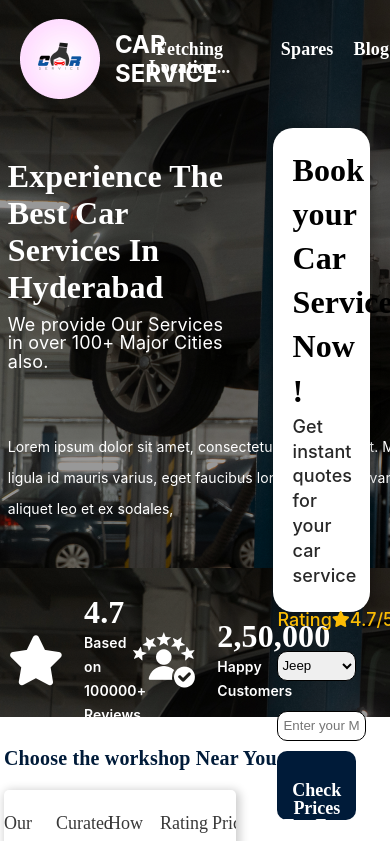
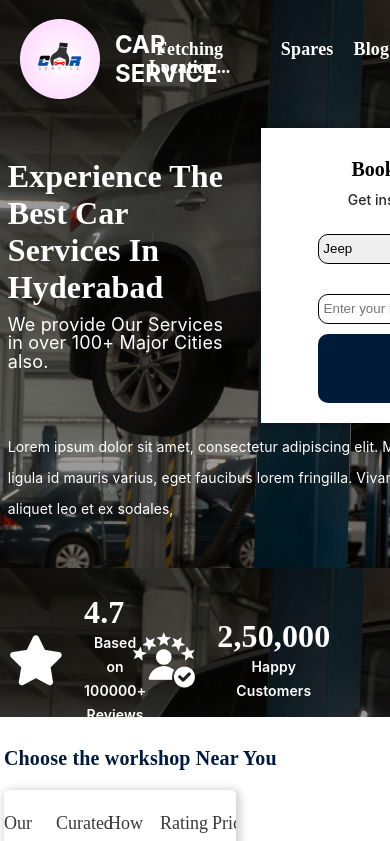
Before and after one commit to Akash8377/car-service, a React (Create React App) app: page / in a window 390 px wide. Shown: the top 841 px of the page. Built offline with nearby package versions, Linux system fonts and the light colour scheme; no server answers; some icons are missing.

Commit message:
file added

```diff
--- a/src/Components/Service/Coupon.js
+++ b/src/Components/Service/Coupon.js
@@ -1,8 +1,10 @@
 import React, { useState } from 'react';
 import PropTypes from 'prop-types';
+import image112 from '../../image/112.png'
 import axios from 'axios';
 import { Modal, Button } from 'react-bootstrap'; // Import Button component from react-bootstrap
 import '../../style/Coupon.css';
+import {Link} from 'react-router-dom'
 
 export function MenuModal(props) {
   const [couponCode, setCouponCode] = useState('');
@@ -67,6 +69,20 @@ export function MenuModal(props) {
         <div className="availabe-coupon-text" style={{ marginTop: '10px' }}>
           AVAILABLE COUPONS
         </div>
+        <div className='coupon-1-main'>
+        <div className="top3">
+            <img src="./Image/2.png" alt="" height="50px" width="50px"/>
+            <h3 >CAR SERVICE</h3>
+          </div>
+          <p className='coupon-main-para-1'>Flat 10% OFF on Scheduled Services, AC, Brakes, Detailing & Cleaning.</p>
+          <Link className="term-condition-coupon" to="/term-condition" style={{ textDecoration: 'none', color: '#001B39', fontWeight: 700 }}>VIEW T&C</Link>
+
+
+
+          <p className='coupon-main-para-1'>*Applicable with any Periodic Service  Detailing Service.</p>
+
+
+        </div>
       </Modal.Body>
       <Modal.Footer>
         <Button variant="secondary" onClick={props.onHide}>
--- a/src/index.css
+++ b/src/index.css
@@ -172,9 +172,12 @@ code {
   line-height: normal;
   letter-spacing: 0.113px;
   margin: 0;
+  align-items: center;
+
 }
 .top12 p {
   color: #fff;
+  text-align: center;
   font-family: Inter;
   font-size: 14px;
   font-style: normal;
@@ -183,53 +186,96 @@ code {
   letter-spacing: 0.09px;
   margin: 0;
 }
-
+/* Base styles for .top13 */
 .top13 {
-  width: 25%;
-  height: 484px;
+  width: 100%;
+  max-width: 400px; /* Adjust this value based on your design */
+  height: auto;
   border-radius: 20px;
   background: #fff;
   box-shadow: 0px 0px 8px 2px rgba(0, 0, 0, 0.25);
+
+margin-left: 65%;
+  padding: 20px;
+  text-align: center;
   position: fixed;
-  right: 20px;
 }
 
+/* Styles for .top14 */
 .top14 {
-  padding-top: 20px;
-  padding-left: 20px;
+  padding-top: 10px;
 }
+
 .top14 h3 {
   color: #000;
   font-family: Poppins;
-  font-size: 32px;
-  font-style: normal;
+  font-size: 24px; /* Adjust font size as needed */
   font-weight: 600;
-  line-height: 138.5%; /* 44.32px */
-  letter-spacing: 0.113px;
-  width: 70%;
   margin: 0;
 }
 
 .top14 p {
   color: #282828;
   font-family: Inter;
-  font-size: 18px;
-  font-style: normal;
+  font-size: 16px; /* Adjust font size as needed */
   font-weight: 500;
-  line-height: 24.84px; /* 138% */
-  letter-spacing: 0.09px;
   margin: 0;
-  width: 60%;
-  margin-top: 2px;
+  margin-top: 10px;
 }
+
+/* Styles for .top15 */
+.top15 {
+  margin-top: 20px;
+}
+
+.top15 p {
+  color: #282828;
+  font-family: Inter;
+  font-size: 16px; /* Adjust font size as needed */
+  font-weight: 500;
+  margin: 0;
+}
+
+/* Styles for .top16 */
+.top16 {
+  margin-top: 20px;
+}
+
+/* Responsive media query */
+@media screen and (max-width: 600px) {
+  .top13 {
+    max-width: 100%;
+    height: auto;
+    border-radius: 0;
+  }
+
+  .top14 h3 {
+    font-size: 20px; /* Adjust font size for smaller screens */
+    width: 100%;
+  }
+
+  .top14 p {
+    font-size: 14px; /* Adjust font size for smaller screens */
+    width: 100%;
+  }
+
+  .top15 p {
+    font-size: 14px; /* Adjust font size for smaller screens */
+  }
+
+  .top16 {
+    margin-top: 10px;
+  }
+}
+
 
 .top15 {
   margin-top: 2px;
-  margin-left: 5%;
+  margin-left: 28%;
   width: 40%;
   display: flex;
   justify-content: space-between;
-  align-items: center;
+
 }
 .top15 p {
   color: #fbbc04;
--- a/src/style/Coupon.css
+++ b/src/style/Coupon.css
@@ -1,16 +1,42 @@
-.Find_Work_Modal{
-    text-align: center;
-}
-.coupon-text-main{
+.Find_Work_Modal {}
+
+.coupon-text-main {
 
     background-color: #D9D9D9;
-    height:30px;
+    height: 30px;
     border-radius: 6px;
 }
-.availabe-coupon-text{
+
+.availabe-coupon-text {
+    font-family: Poppins;
+    font-size: 18px;
+    font-weight: 700;
+    line-height: 27px;
+    letter-spacing: 0.18000000715255737px;
+    text-align: left;
+    color: #001B39;
 
 }
-.coupon-input-check{
+
+.coupon-1-main {
+    border: 1px solid #001B39;
+    border-radius: 5px;
+    padding-left: 10px;
+    background-color: #EEEEEE;
+}
+
+.term-condition-coupon {
+    text-decoration: none;
+
+}
 
 
+.coupon-main-para-1 {
+    font-family: Poppins;
+    font-size: 17px;
+    font-weight: 400;
+    line-height: 26px;
+    letter-spacing: 0em;
+    text-align: left;
+    color: #001B39
 }
--- a/src/style/PeriodicService.css
+++ b/src/style/PeriodicService.css
@@ -100,3 +100,22 @@
 .Review-Container-6{
     margin-left:20px;
 }
+/* ResponsiveStyles.css */
+
+/* For screens smaller than 768px (e.g., mobile devices) */
+@media (max-width: 768px) {
+    .periodic-service-main {
+      margin-left: 10px;
+    }
+
+    /* Add more responsive styles as needed */
+  }
+
+  /* For screens between 768px and 1024px (e.g., tablets) */
+  @media (min-width: 769px) and (max-width: 1024px) {
+    .periodic-service-main {
+      margin-left: 15px;
+    }
+
+    /* Add more responsive styles as needed */
+  }
```
Also changed, not shown: src/image/112.png (added).
